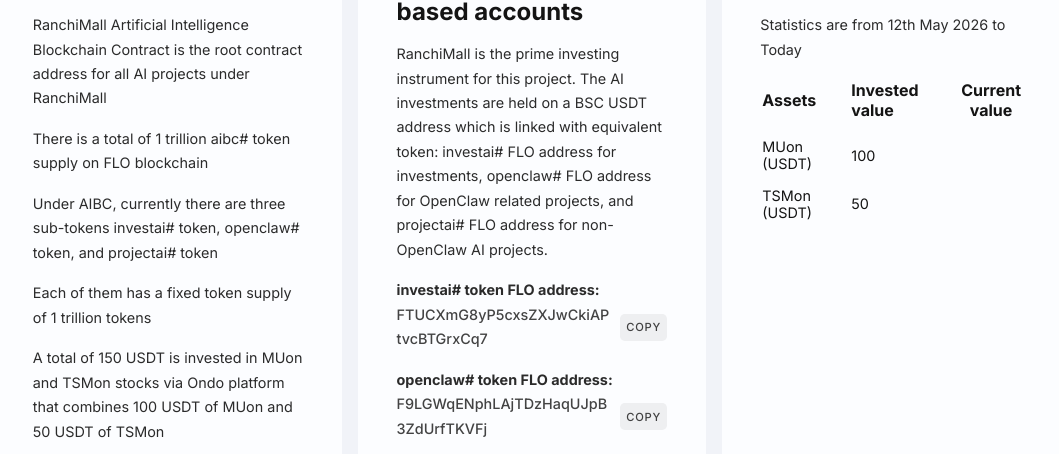
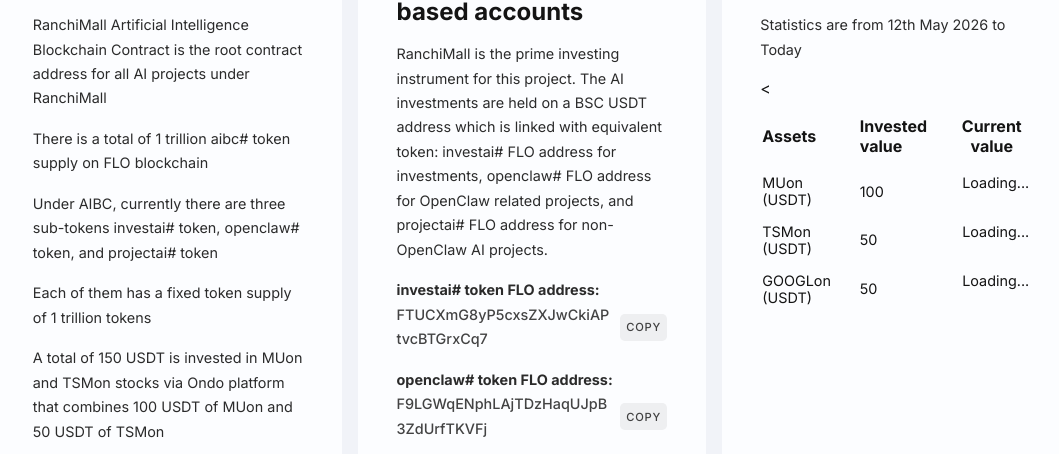
Before and after one commit to saketongit/aibc, a plain HTML site: page index.html in a window 1280 px wide. Shown: the part 936-1390 px from the top of the page, without its empty margins (108-1167 px from the left). Drawn offline with Linux system fonts and the light colour scheme.

Commit message:
Update index.html

```diff
--- a/index.html
+++ b/index.html
@@ -211,12 +211,17 @@
                     <tr>
                         <td>MUon (USDT)</td>
                         <td>100</td>
-                        <td></td>
+                        <<td id="muon_current">Loading...</td>
                     </tr>
                     <tr>
                         <td>TSMon (USDT)</td>
                         <td>50</td>
-                        <td></td>
+                        <td id="tsmon_current">Loading...</td>
+                    </tr>
+                    <tr>
+                        <td>GOOGLon (USDT)</td>
+                        <td>50</td>
+                        <td id="googlon_current">Loading...</td>
                     </tr>
                 </tbody>
             </table>
```
